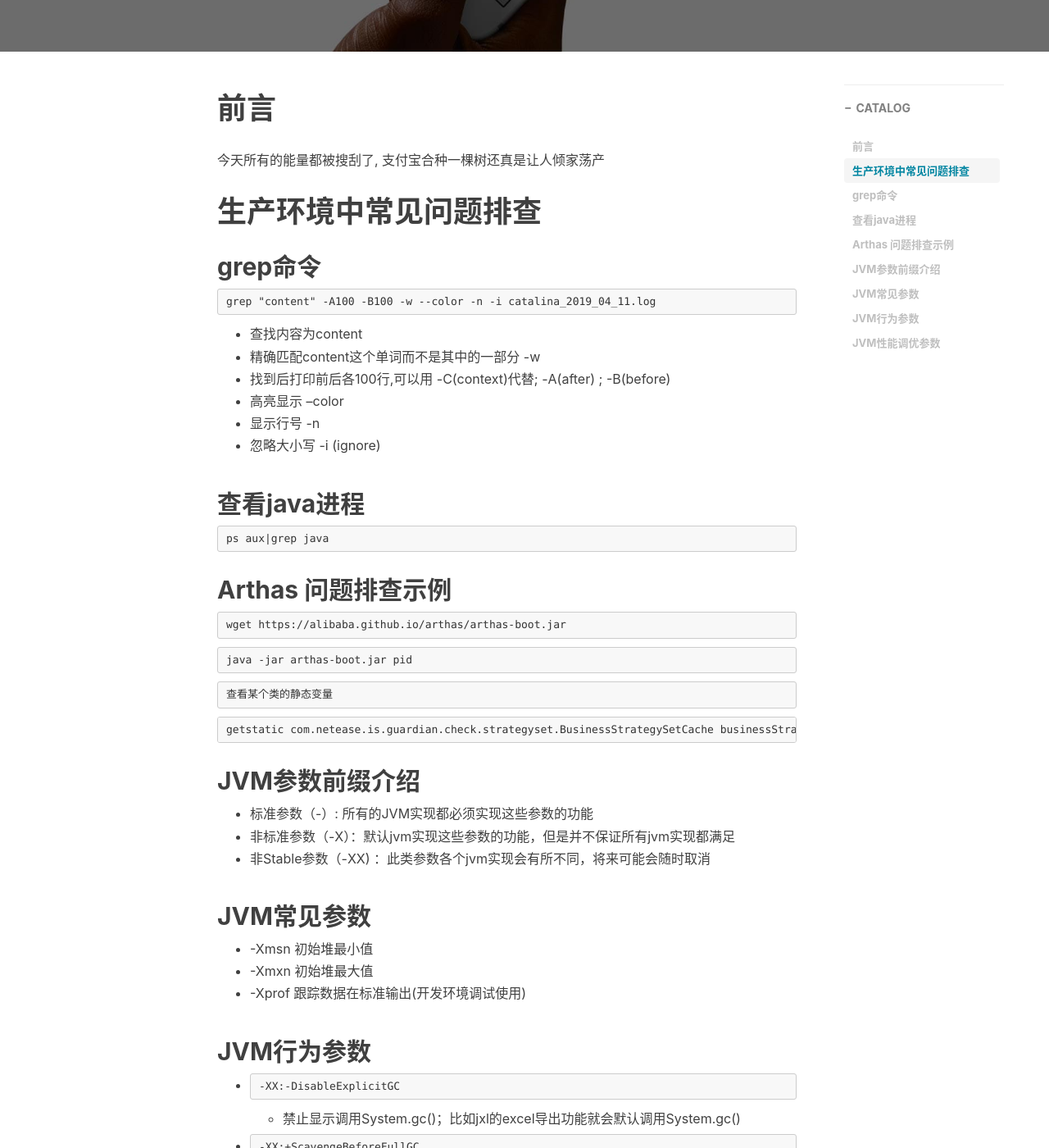
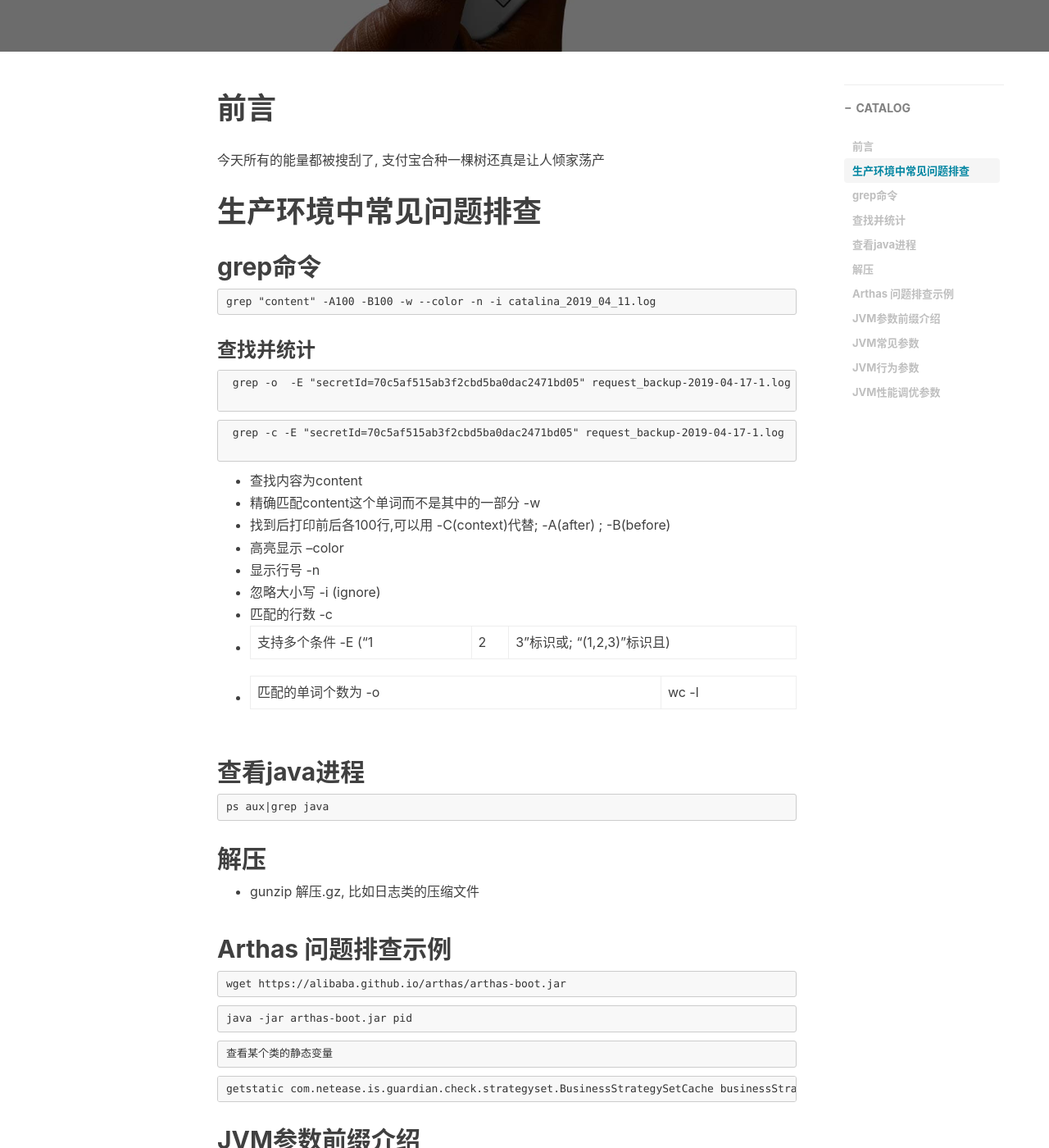
Before and after one commit to initpassion/initpassion.github.io, a Jekyll site: the page built from _posts/2019-04-12-生产环境中常见问题排查.md, in a window 1280 px wide and 1400 px high, scrolled down 460 px. Shown: the whole window at 82% size. Built offline with Jekyll 4.4.1, drawn with Linux system fonts in a browser that asks for light colours; nearby versions of some CDN libraries; comment, search, counter and statistics services are not loaded.

Commit message:
grep command

````diff
--- a/_posts/2019-04-12-生产环境中常见问题排查.md
+++ b/_posts/2019-04-12-生产环境中常见问题排查.md
@@ -24,6 +24,17 @@ tags:
 ```
 grep "content" -A100 -B100 -w --color -n -i catalina_2019_04_11.log
 ```
+### 查找并统计
+
+```
+ grep -o  -E "secretId=70c5af515ab3f2cbd5ba0dac2471bd05" request_backup-2019-04-17-1.log | wc -l
+
+```
+
+```
+ grep -c -E "secretId=70c5af515ab3f2cbd5ba0dac2471bd05" request_backup-2019-04-17-1.log
+
+```
 
 - 查找内容为content
 - 精确匹配content这个单词而不是其中的一部分 -w
@@ -31,6 +42,9 @@ grep "content" -A100 -B100 -w --color -n -i catalina_2019_04_11.log
 - 高亮显示 --color
 - 显示行号 -n
 - 忽略大小写 -i (ignore)
+- 匹配的行数 -c
+- 支持多个条件 -E ("1|2|3"标识或; "(1,2,3)"标识且)
+- 匹配的单词个数为 -o | wc -l
 
 ## 查看java进程
 
@@ -38,6 +52,9 @@ grep "content" -A100 -B100 -w --color -n -i catalina_2019_04_11.log
 ps aux|grep java
 ```
 
+## 解压
+
+- gunzip 解压.gz, 比如日志类的压缩文件
 
 
 ## Arthas 问题排查示例
````
Also changed, not shown: 1 other file.
